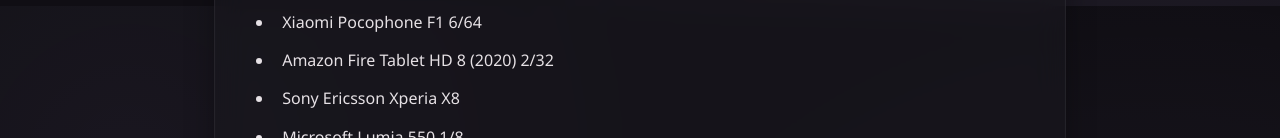
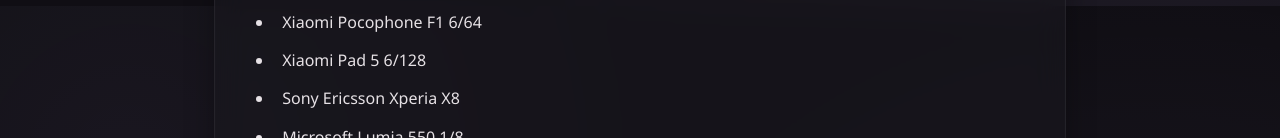
Before and after one commit to t1myc4/bio, a plain HTML site: page index.html in a window 1280 px wide. Shown: the part 794-932 px from the top of the page. Drawn offline with Linux system fonts and the light colour scheme; no server answers; a web font is replaced by a local one.

Commit message:
Update index.html

```diff
--- a/index.html
+++ b/index.html
@@ -275,7 +275,7 @@
                 <li>Apple iPhone 8 2/64 (байпас)</li>
                 <li>Apple iPhone 6s 2/64 (iOS 13)</li>
                 <li>Xiaomi Pocophone F1 6/64</li>
-                <li>Amazon Fire Tablet HD 8 (2020) 2/32</li>
+                <li>Xiaomi Pad 5 6/128</li>
                 <li>Sony Ericsson Xperia X8</li>
                 <li>Microsoft Lumia 550 1/8</li>
             </ul>
@@ -330,7 +330,7 @@
                 <li>Apple iPhone 8 2/64 (bypass)</li>
                 <li>Apple iPhone 6s 2/64 (iOS 13, bypass)</li>
                 <li>Xiaomi Pocophone F1 6/64</li>
-                <li>Amazon Fire Tablet HD 8 (2020) 2/32</li>
+                <li>Xiaomi Pad 5 6/128</li>
                 <li>Sony Ericsson Xperia X8</li>
                 <li>Microsoft Lumia 550 1/8</li>
             </ul>
```
